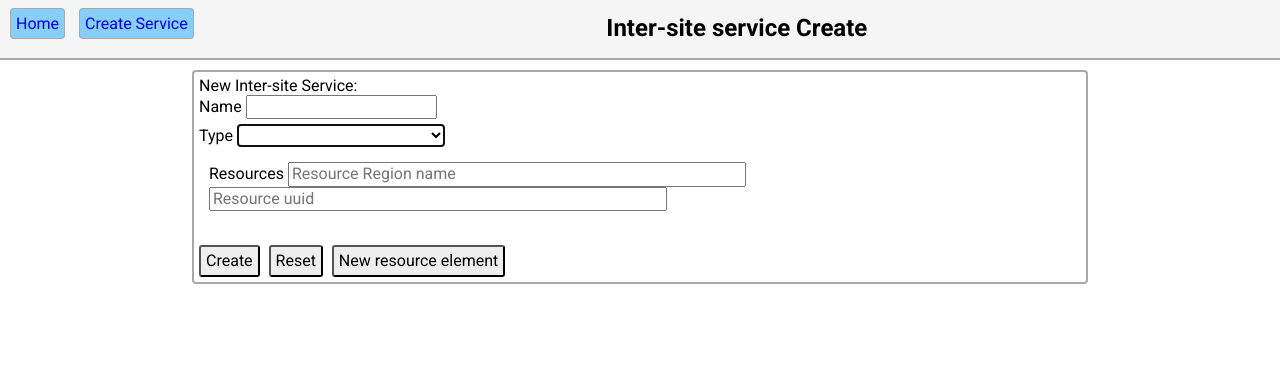
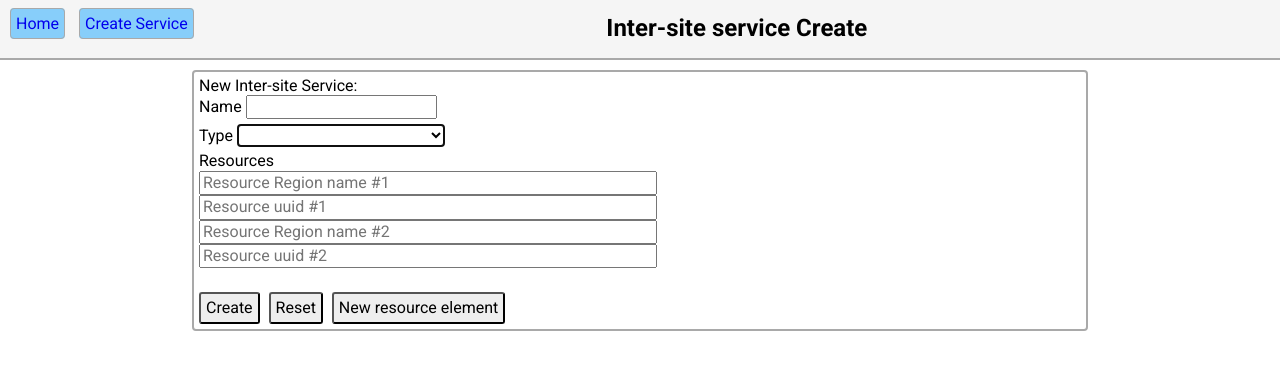
Before and after one commit to daespinel/intersite, a Python web app: template templates/services.html in a window 1280 px wide. Shown: the top 370 px of the page. Run offline with Jinja, Linux system fonts and the light colour scheme; the template is opened without the code that fills it, so the values that code supplies are empty; some libraries are stand-ins or nearby versions.

Commit message:
Working in the views

```diff
--- a/static/css/home.css
+++ b/static/css/home.css
@@ -46,10 +46,10 @@ tbody tr:nth-child(odd) {
     background-color: gainsboro;
 }
 
-tbody td.global, tbody td.region, tbody td.uuid {
+/*tbody td.global, tbody td.region, tbody td.uuid {
     cursor: pointer;
     height: 33px;
-}
+}*/
 
 thead tr {
     height: 33px;
--- a/static/css/services.css
+++ b/static/css/services.css
@@ -83,10 +83,10 @@ tbody td.type {
     width: 280px;
 }
 
-tbody td.global {
+/*tbody td.global {
     cursor: pointer;
     height: 33px;
-}
+}*/
 
 thead tr {
     height: 33px;
--- a/static/js/services.js
+++ b/static/js/services.js
@@ -2,6 +2,28 @@
  * JavaScript file for the application to demonstrate
  * using the API
  */
+
+$('.add_resource').on('click', add);
+//$('.remove').on('click', remove);
+
+function add() {
+  var new_chq_no = parseInt($('#total_chq').val()) + 1;
+  var new_input = "<input type='text' maxlength='200' id='service_resource_" + new_chq_no + "' class='service_resource_" + new_chq_no + "' placeholder='Resource Region name #'> <input type='text' maxlength='200' id='service_resource_" + new_chq_no + "' class='service_resource_" + new_chq_no + "' placeholder='Resource Region name #'> <br/>";
+
+
+  $('#resource_container').append(new_input);
+
+  $('#total_chq').val(new_chq_no);
+}
+
+/*function remove() {
+  var last_chq_no = $('#total_chq').val();
+
+  if (last_chq_no > 1) {
+    $('#new_' + last_chq_no).remove();
+    $('#total_chq').val(last_chq_no - 1);
+  }
+}*/
 
 // Create the namespace instance
 let ns = {};
--- a/templates/services.html
+++ b/templates/services.html
@@ -30,11 +30,17 @@
                 <input id="service_params" type="text" />
             </label>
             <br />-->
-        <div class="container">
+        <div class="resource_container" id="resource_container">
             <label for="resources">Resources
-                <input id="service_resources" type="text" maxlength="200" class="service_resources" placeholder="Resource Region name"/>
-                <input id="service_resources2" type="text" maxlength="200" class="service_resources2" placeholder="Resource uuid"/>
+                <br />
+                <input id="service_resources1" type="text" maxlength="200" class="service_resources" placeholder="Resource Region name #1"/>
+                <input id="service_resources2" type="text" maxlength="200" class="service_resources2" placeholder="Resource uuid #1"/>
+                <br />
+                <input id="service_resource3" type="text" maxlength="200" class="service_resources" placeholder="Resource Region name #2"/>
+                <input id="service_resources4" type="text" maxlength="200" class="service_resources2" placeholder="Resource uuid #2"/>
+                <br />
             </label>
+            <input type="hidden" value="1" id="total_chq">
             <br />
         </div>
         <!--<label for="interconnections">Interconnections
@@ -45,7 +51,7 @@
         <!--<button id="update">Update</button>-->
         <!--<button id="delete">Delete</button>-->
         <button id="reset">Reset</button>
-        <button id="new_resource">New resource element</button>
+        <button class="add_resource">New resource element</button>
     </div>
     <!-- <div class="services">
             <table>
```
